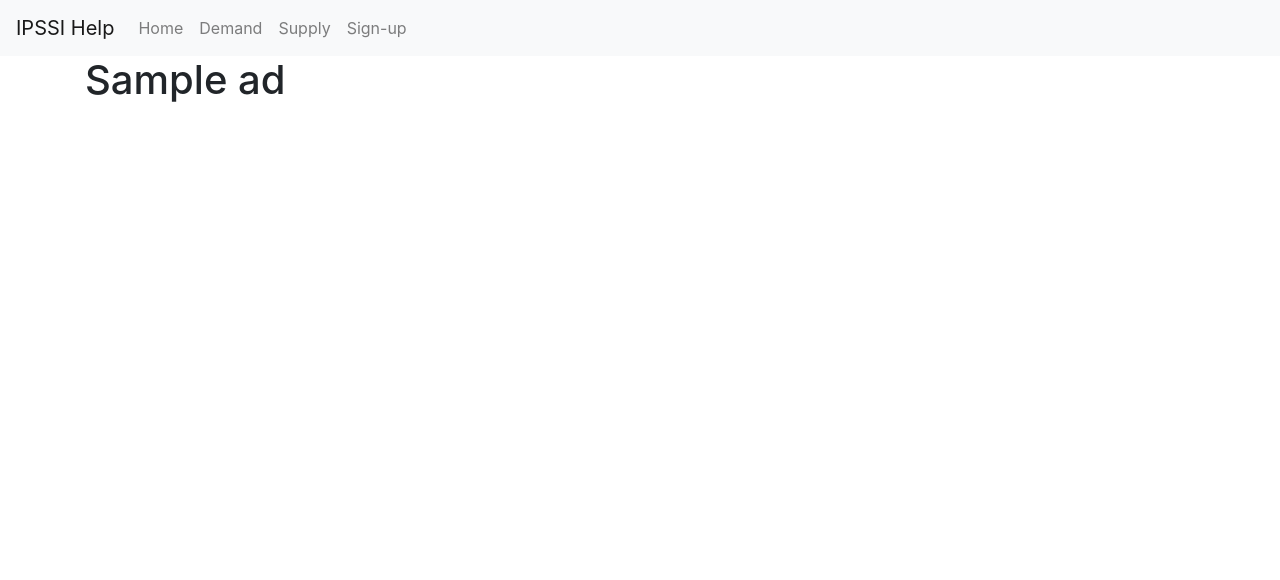
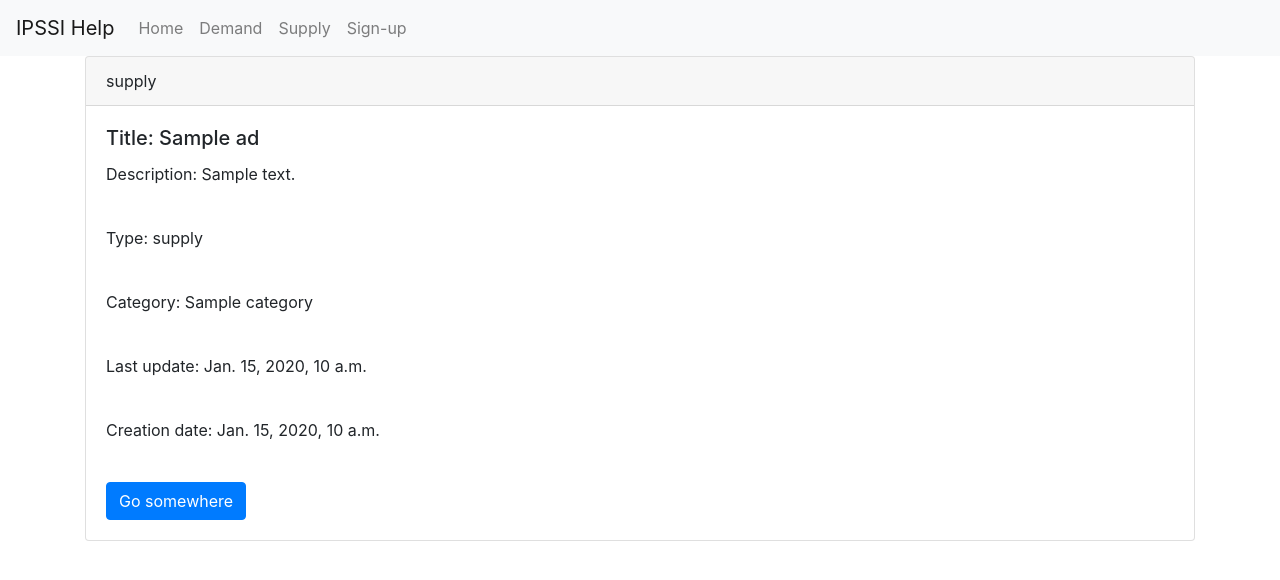
Before and after one commit to tolstoyfafa/ipssi.python, a Django app: a page that uses src/ipssihelp/worker/templates/ad/detail.html in a window 1280 px wide. Shown: the top 580 px of the page. Run offline with Django 3.2, Linux system fonts and the light colour scheme; tables that the repository leaves empty hold one stand-in row (values such as "Sample post"); some libraries are stand-ins or nearby versions.

Commit message:
enhcance view

```diff
--- a/src/ipssihelp/worker/methods.py
+++ b/src/ipssihelp/worker/methods.py
@@ -14,7 +14,7 @@ def get_ads_common(request, ads_type, my_status):
     if query:
         results = Ad.objects.filter(Q(title__icontains=query) | Q(description__icontains=query), type=ads_type ,status__exact=my_status)
     else:
-        results = get_ads(False,'demand')
+        results = get_ads(False,ads_type)
     paginator = Paginator(results, 10)
     page_number = request.GET.get('page')
     page_obj = paginator.get_page(page_number)
--- a/src/ipssihelp/worker/templates/accounts/ads.html
+++ b/src/ipssihelp/worker/templates/accounts/ads.html
@@ -13,8 +13,10 @@
         <tr>
           <th scope="col">#</th>
           <th scope="col">Title</th>
+          <th scope="col">Type</th>
           <th scope="col">Category</th>
-          <th scope="col">last_update</th>
+          <th scope="col">last update</th>
+          <th scope="col">created on</th>
         </tr>
       </thead>
       <tbody>
@@ -22,8 +24,10 @@
         <tr>
           <th scope="row">#</th>
           <td>{{ad.title}}</td>
+          <td>{{ad.type}}</td>
           <td>{{ad.category}}</td>
           <td>{{ad.updated}}</td>
+          <td>{{ad.created}}</td>
         </tr>
             {% endfor %}
       </tbody>
--- a/src/ipssihelp/worker/templates/ad/detail.html
+++ b/src/ipssihelp/worker/templates/ad/detail.html
@@ -2,7 +2,20 @@
 
 {% block content %}
     {% if ad %}
-        <h1>{{ ad.title }}</h1>
+    <div class="card">
+      <div class="card-header">
+        {{ ad.type }}
+      </div>
+      <div class="card-body">
+        <h5 class="card-title">Title: {{ad.title}}</h5>
+        <p class="card-text">Description: {{ad.description}}</p><br>
+        <p class="card-text">Type: {{ad.type}}</p><br>
+        <p class="card-text">Category: {{ad.category}}</p><br>
+        <p class="card-text">Last update: {{ad.updated}}</p><br>
+        <p class="card-text">Creation date: {{ad.updated}}</p><br>
+        <a href="#" class="btn btn-primary">Go somewhere</a><br>
+      </div>
+    </div>
     {% else %}
         <p>No ad are available.</p>
     {% endif %}
```
